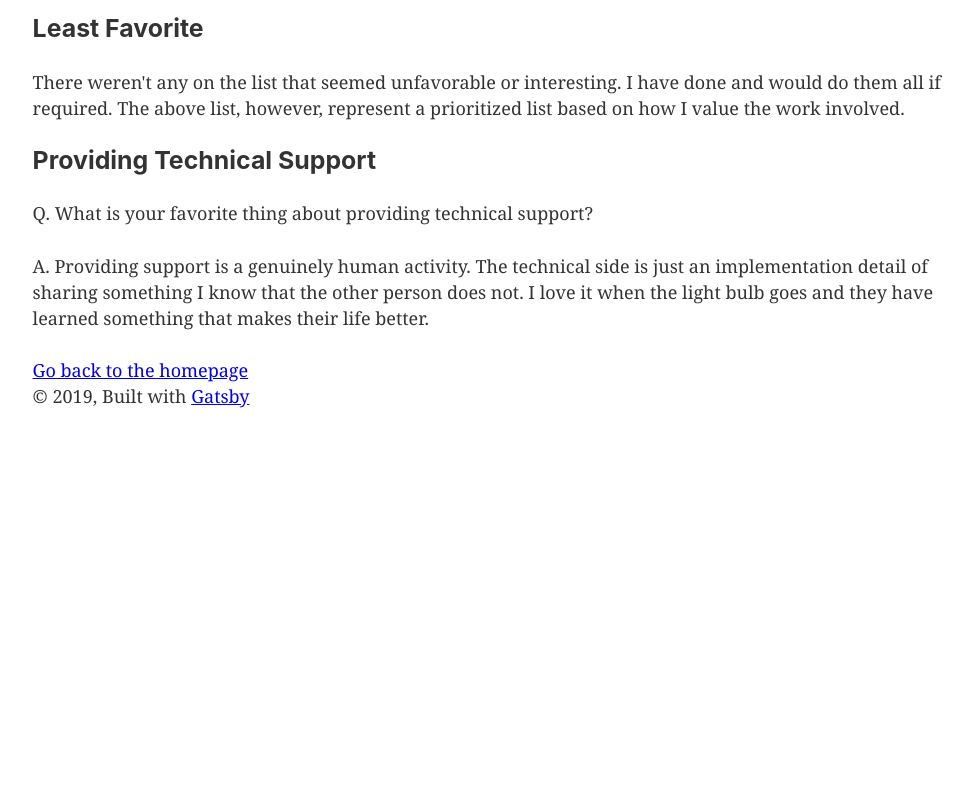
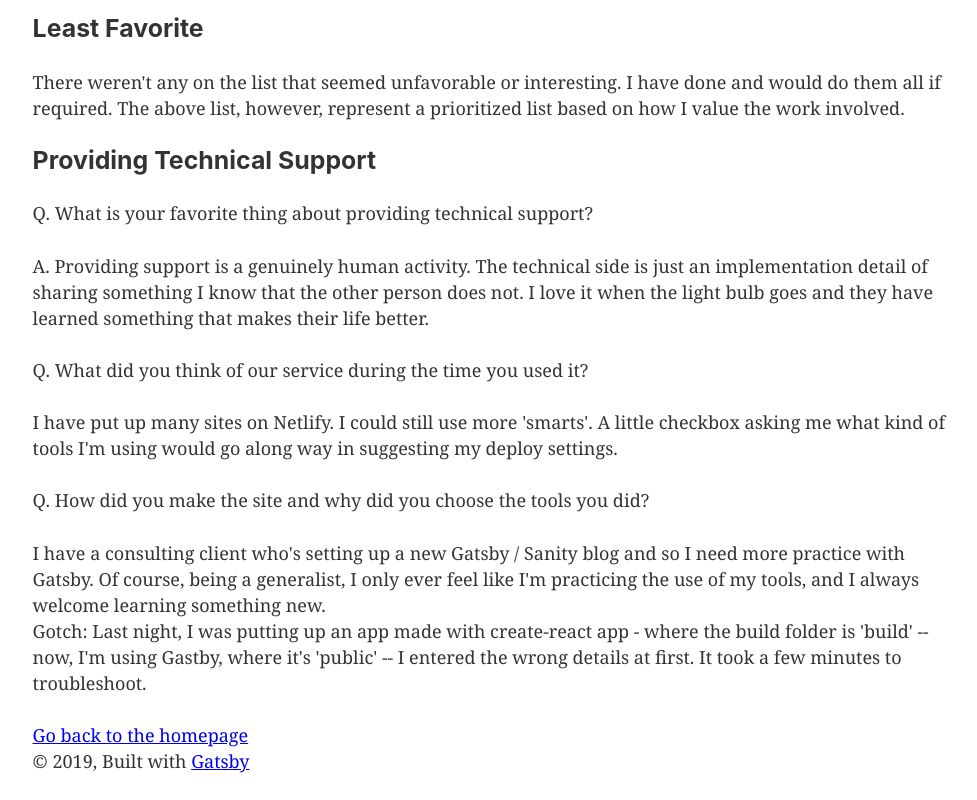
Before and after one commit to ideabrian/nse, a Gatsby site: page /page-2 in a window 1280 px wide. Shown: the part 755-1555 px from the top of the page, without its empty margins (147-1124 px from the left). Before the commit the page ends 1190 px from the top, so only its background shows below. Built offline with nearby package versions, Linux system fonts and the light colour scheme; Gatsby itself is replaced by a stand-in of ours.

Commit message:
Why I chose Gatsby - and a challenge I experienced

```diff
--- a/src/pages/page-2.js
+++ b/src/pages/page-2.js
@@ -66,6 +66,28 @@ const SecondPage = () => (
       person does not. I love it when the light bulb goes and they have learned
       something that makes their life better.
     </p>
+    <p class="question">
+      Q. What did you think of our service during the time you used it?
+    </p>
+    <p class="answer">
+      I have put up many sites on Netlify. I could still use more 'smarts'. A
+      little checkbox asking me what kind of tools I'm using would go along way
+      in suggesting my deploy settings.
+    </p>
+    <p class="question">
+      Q. How did you make the site and why did you choose the tools you did?
+    </p>
+    <p class="answer">
+      I have a consulting client who's setting up a new Gatsby / Sanity blog and
+      so I need more practice with Gatsby. Of course, being a generalist, I only
+      ever feel like I'm practicing the use of my tools, and I always welcome
+      learning something new.
+      <br></br>
+      Gotch: Last night, I was putting up an app made with create-react app -
+      where the build folder is 'build' -- now, I'm using Gastby, where it's
+      'public' -- I entered the wrong details at first. It took a few minutes to
+      troubleshoot.
+    </p>
     <Link to="/">Go back to the homepage</Link>
   </Layout>
 )
```
